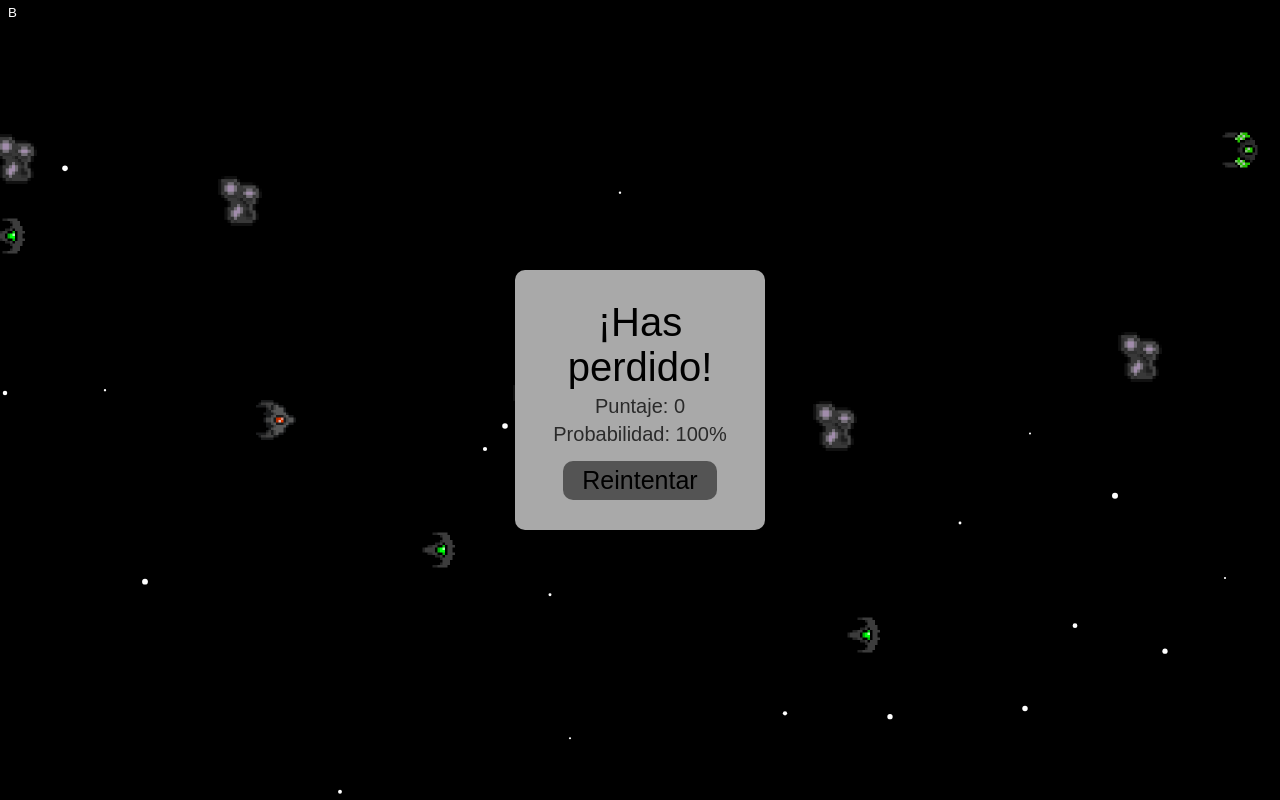
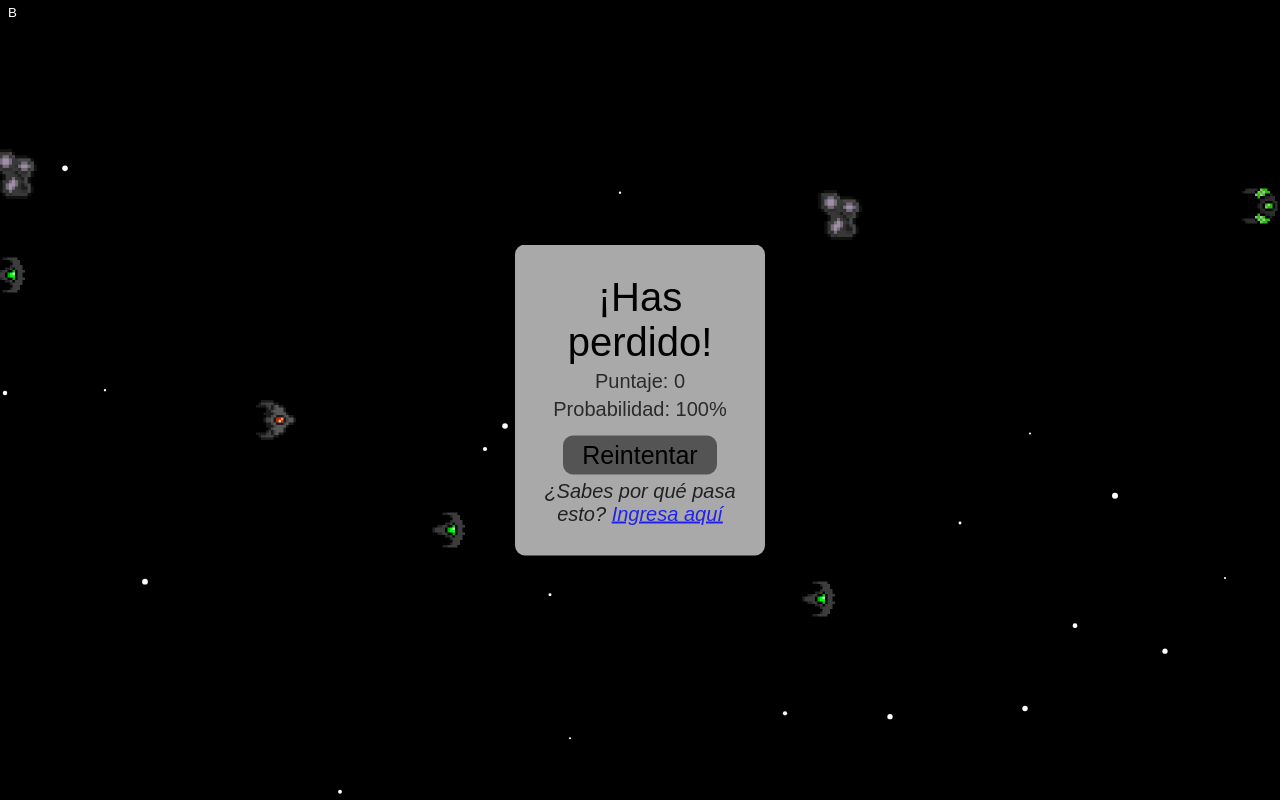
Before and after one commit to RDev00/proyecto-beo, a website with bundled scripts: page public/game.html in a window 1280 px wide. Built offline with nearby package versions, Linux system fonts and the light colour scheme; a web font is replaced by a local one.

Commit message:
seccion de informacion agregada y arreglo de colisiones y bugs

```diff
--- a/index.js
+++ b/index.js
@@ -10,6 +10,10 @@ app.get('/game', (req, res) => {
   res.sendFile(path.join(__dirname, 'public', 'game.html'));
 });
 
+app.get('/info', (req, res) => {
+  res.sendFile(path.join(__dirname, 'public', 'info.html'));
+});
+
 app.listen(PORT, () => {
   console.log(`App corriendo en ${PORT}`);
 })
--- a/public/game.css
+++ b/public/game.css
@@ -74,7 +74,16 @@ body { background-color: black; }
 .deathmsg button:active {
   background-color: rgba(0, 255, 0, 0.5);
 }
-
+.deathmsg .info{
+  color: black;
+  text-align: center;
+  opacity: 0.8;
+  font-style: italic;
+}
+.deathmsg .info a {
+  filter: brightness(120);
+  color: darkblue;
+}
 
 .enemy {
   aspect-ratio: 1 / 1;
--- a/public/game.html
+++ b/public/game.html
@@ -25,6 +25,7 @@
       <p id="points" > Puntaje: 100 </p>
       <p id="probability" > Probabilidad: 100% </p>
       <button type="button" id="restart"> Reintentar </button>
+      <p class="info">¿Sabes por qué pasa esto? <a href="/info">Ingresa aquí</a></p>
     </section>
 </body>
 <script type="module" src="./scripts/game.js"></script>
--- a/public/scripts/game_functions/colissions/metheorsColission.js
+++ b/public/scripts/game_functions/colissions/metheorsColission.js
@@ -10,10 +10,10 @@ export default function metheorsColission(){
     const metheorRect = metheor.getBoundingClientRect();
 
     const colissionCondition =
-      metheorRect.x + 7 < playerRect.x + playerRect.width &&
-      metheorRect.x + metheorRect.width > playerRect.x + 7 &&
-      metheorRect.y + 7 < playerRect.y + playerRect.height &&
-      metheorRect.y + metheorRect.height > playerRect.y + 7;
+      metheorRect.x + 10 < playerRect.x + playerRect.width &&
+      metheorRect.x + metheorRect.width > playerRect.x + 10 &&
+      metheorRect.y + 10 < playerRect.y + playerRect.height &&
+      metheorRect.y + metheorRect.height > playerRect.y + 10;
 
     if (colissionCondition) {
       localStorage.setItem('status', 'death');
--- a/public/scripts/game_functions/enemys/createEnemy.js
+++ b/public/scripts/game_functions/enemys/createEnemy.js
@@ -13,8 +13,8 @@ export default function createEnemy() {
     enemyBox.classList.add('enemy02');
   }
 
-  const maxTop = window.innerHeight - 30;
-  let position = rng(30, maxTop);
+  const maxTop = window.innerHeight - 100;
+  let position = rng(100, maxTop);
   enemyBox.style.transform = `translate(${posX}px, ${position}px)`;
   function start() {
     map.appendChild(enemyBox);
--- a/public/scripts/game_functions/enemys/enemyGeneration.js
+++ b/public/scripts/game_functions/enemys/enemyGeneration.js
@@ -1,11 +1,11 @@
 import createEnemy from "./createEnemy.js";
 import rng from "../rng.js";
 
-export default function enemyGeneration(count = 50) {
+export default function enemyGeneration(count = 100) {
   function spawn(i) {
     if (i > count) return;
     createEnemy();
-    const delay = rng(500, 1500);
+    const delay = rng(1000, 1500);
     setTimeout(() => spawn(i + 1), delay);
   }
   spawn(1);
--- a/public/scripts/game_functions/metheors/createMetheor.js
+++ b/public/scripts/game_functions/metheors/createMetheor.js
@@ -7,8 +7,8 @@ export default function createMetheor() {
   let metheorBox = document.createElement('span');
   metheorBox.classList.add('metheor');
 
-  const maxTop = window.innerHeight - 30;
-  let position = rng(30, maxTop);
+  const maxTop = window.innerHeight - 50;
+  let position = rng(50, maxTop);
   metheorBox.style.transform = `translate(${posX}px, ${position}px)`;
   function start() {
     map.appendChild(metheorBox);
--- a/public/scripts/game_functions/metheors/metheorGeneration.js
+++ b/public/scripts/game_functions/metheors/metheorGeneration.js
@@ -1,12 +1,12 @@
 import createMetheor from "./createMetheor.js";
 import rng from "../rng.js";
 
-export default function metheorGeneration(count = 50) {
+export default function metheorGeneration(count = 100) {
   const maxCount = count || 25
   function spawn(i) {
     if (i > maxCount) return;
     createMetheor();
-    const delay = rng(500, 1500);
+    const delay = rng(2500, 3500);
     setTimeout(() => spawn(i + 1), delay);
   }
   spawn(1);
```
Also changed, not shown: public/info.html (added, +11 -0 lines).
